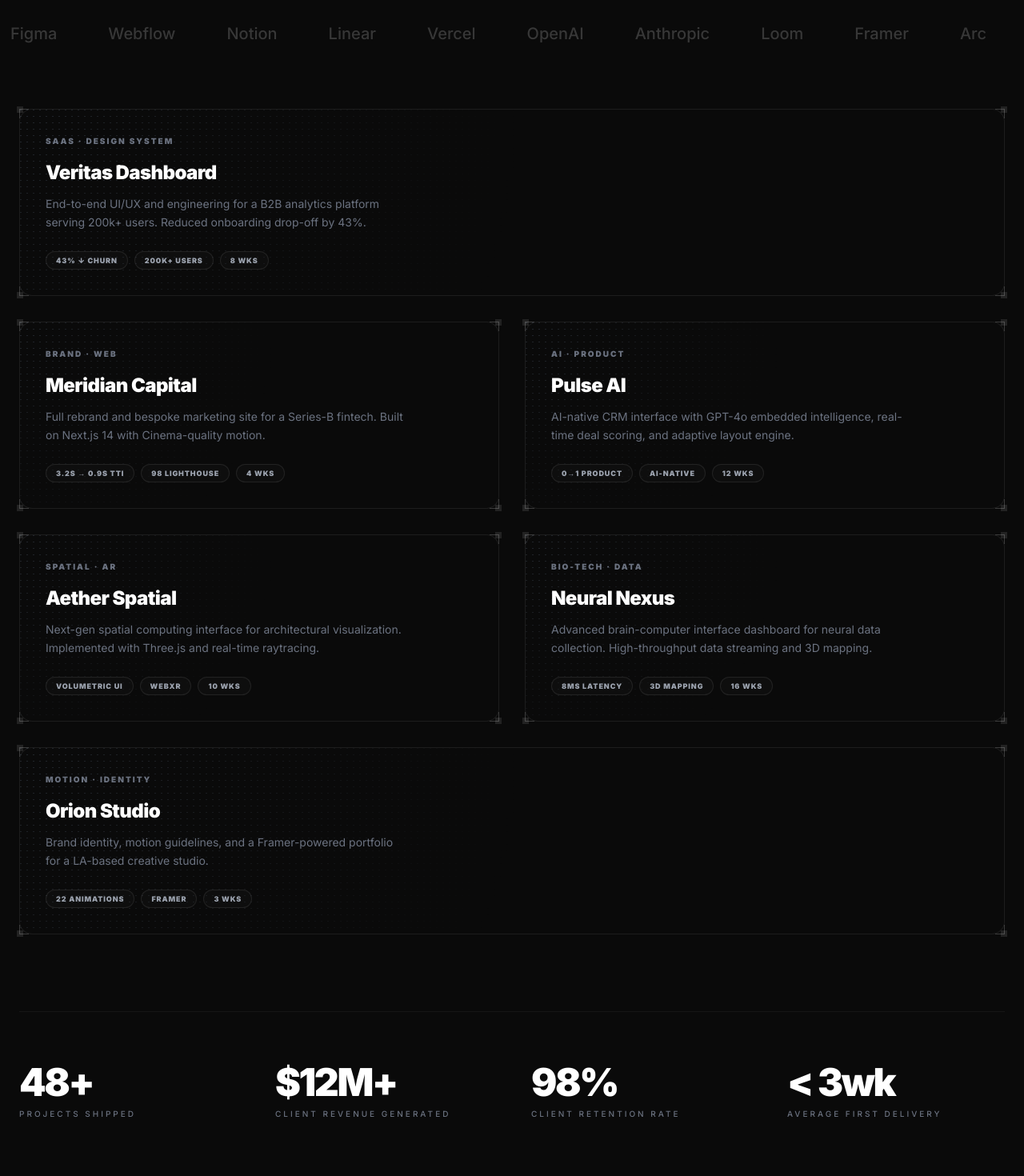
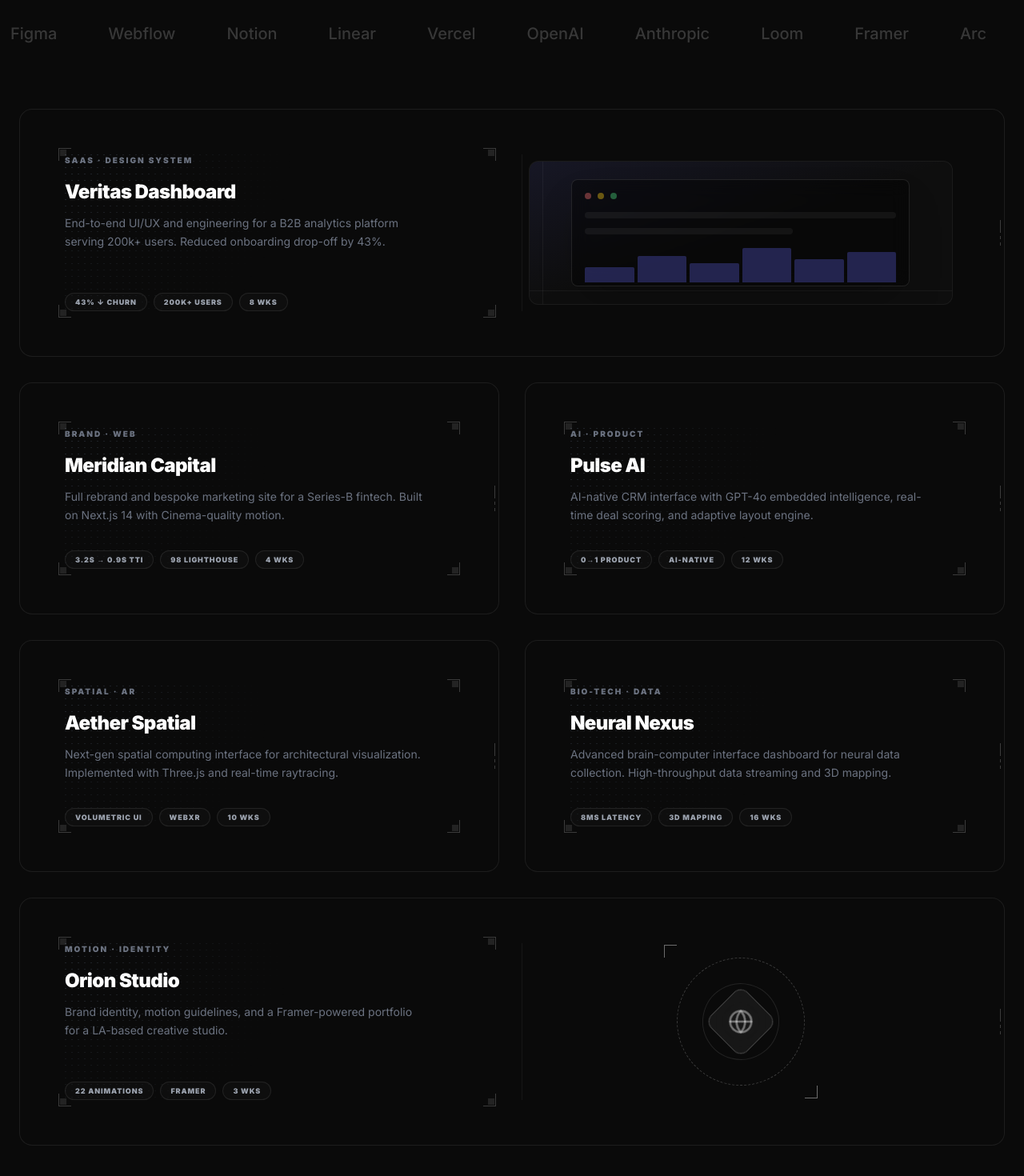
Before and after one commit to shivammane2007/edge_agency, a React (Vite) app: page / in a window 1280 px wide. Shown: the part 1060-2530 px from the top of the page at 80% size. Built offline with nearby package versions, Linux system fonts and the light colour scheme.

Commit message:
feat: add WorkMarquee and ServicesGrid components to showcase project portfolio and agency service offerings

```diff
--- a/components/ServicesGrid.tsx
+++ b/components/ServicesGrid.tsx
@@ -49,7 +49,7 @@ const SpotlightCard: React.FC<{
       viewport={{ once: true, margin: "-50px" }}
       custom={delay}
       variants={cardVariants}
-      className={`group relative isolate overflow-hidden rounded-[2rem] border border-white/[0.08] p-6 md:p-10 transition-colors hover:border-white/[0.15] ${className}`}
+      className={`group relative isolate overflow-hidden rounded-[2rem] border border-white/[0.08] p-10 md:p-14 transition-colors hover:border-white/[0.15] ${className}`}
     >
       {/* ── Layer -10: Background Color ── */}
       <div className="absolute inset-0 z-[-10] bg-[#0A0A0A]" />
@@ -66,17 +66,17 @@ const SpotlightCard: React.FC<{
           className="fill-white/[0.01] group-hover:fill-white/[0.02] transition-colors [mask-image:radial-gradient(400px_circle_at_center,white,transparent)]"
         />
 
-        {/* Technical Corners (Drafting Style) */}
-        <div className="absolute -left-[1px] -top-[1px] h-3 w-3 border-l border-t border-white/20 group-hover:border-white/50 transition-colors" />
-        <div className="absolute -right-[1px] -top-[1px] h-3 w-3 border-r border-t border-white/20 group-hover:border-white/50 transition-colors" />
-        <div className="absolute -left-[1px] -bottom-[1px] h-3 w-3 border-l border-b border-white/20 group-hover:border-white/50 transition-colors" />
-        <div className="absolute -right-[1px] -bottom-[1px] h-3 w-3 border-r border-b border-white/20 group-hover:border-white/50 transition-colors" />
+        {/* Technical Corners (Drafting Style) - Expanded for breathing room */}
+        <div className="absolute -left-2 -top-2 h-4 w-4 border-l border-t border-white/20 group-hover:border-white/50 transition-colors" />
+        <div className="absolute -right-2 -top-2 h-4 w-4 border-r border-t border-white/20 group-hover:border-white/50 transition-colors" />
+        <div className="absolute -left-2 -bottom-2 h-4 w-4 border-l border-b border-white/20 group-hover:border-white/50 transition-colors" />
+        <div className="absolute -right-2 -bottom-2 h-4 w-4 border-r border-b border-white/20 group-hover:border-white/50 transition-colors" />
 
         {/* Corner accent blocks */}
-        <div className="absolute -left-[4px] -top-[4px] h-2 w-2 bg-white/10 group-hover:bg-white/30 transition-colors" />
-        <div className="absolute -right-[4px] -top-[4px] h-2 w-2 bg-white/10 group-hover:bg-white/30 transition-colors" />
-        <div className="absolute -left-[4px] -bottom-[4px] h-2 w-2 bg-white/10 group-hover:bg-white/30 transition-colors" />
-        <div className="absolute -right-[4px] -bottom-[4px] h-2 w-2 bg-white/10 group-hover:bg-white/30 transition-colors" />
+        <div className="absolute -left-[6px] -top-[6px] h-2 w-2 bg-white/10 group-hover:bg-white/30 transition-colors" />
+        <div className="absolute -right-[6px] -top-[6px] h-2 w-2 bg-white/10 group-hover:bg-white/30 transition-colors" />
+        <div className="absolute -left-[6px] -bottom-[6px] h-2 w-2 bg-white/10 group-hover:bg-white/30 transition-colors" />
+        <div className="absolute -right-[6px] -bottom-[6px] h-2 w-2 bg-white/10 group-hover:bg-white/30 transition-colors" />
 
         {/* Spotlight effect */}
         <motion.div
--- a/components/WorkMarquee.tsx
+++ b/components/WorkMarquee.tsx
@@ -1,6 +1,6 @@
 import React from 'react';
 import { motion } from 'framer-motion';
-import { ArrowUpRight } from 'lucide-react';
+import { ArrowUpRight, BarChart2, Globe, Cpu, Layout } from 'lucide-react';
 import DotPattern from './ui/dot-pattern-1';
 
 // ─── Original marquee data & component ───
@@ -19,6 +19,65 @@ const MarqueeContent = () => (
   </div>
 );
 
+// High-fidelity visual components for flagship projects
+const VeritasVisual = () => (
+  <div className="relative w-full h-full min-h-[180px] flex items-center justify-center bg-white/[0.02] rounded-xl border border-white/5 overflow-hidden">
+    <div className="absolute inset-0 bg-gradient-to-br from-indigo-500/10 via-transparent to-transparent" />
+    <motion.div
+      initial={{ opacity: 0, scale: 0.9 }}
+      whileInView={{ opacity: 1, scale: 1 }}
+      className="relative z-10 w-4/5 h-3/4 bg-black/40 backdrop-blur-md border border-white/10 rounded-lg p-4 shadow-2xl"
+    >
+      <div className="flex items-center gap-2 mb-4">
+        <div className="w-2 h-2 rounded-full bg-red-400/40" />
+        <div className="w-2 h-2 rounded-full bg-yellow-400/40" />
+        <div className="w-2 h-2 rounded-full bg-green-400/40" />
+      </div>
+      <div className="space-y-3">
+        <div className="h-2 w-full bg-white/5 rounded-full" />
+        <div className="h-2 w-2/3 bg-white/5 rounded-full" />
+        <div className="mt-4 flex items-end gap-1 h-12">
+          {[0.4, 0.7, 0.5, 0.9, 0.6, 0.8].map((h, i) => (
+            <motion.div
+              key={i}
+              initial={{ height: 0 }}
+              whileInView={{ height: `${h * 100}%` }}
+              transition={{ delay: 0.5 + i * 0.1 }}
+              className="flex-1 bg-indigo-500/30 rounded-t-sm"
+            />
+          ))}
+        </div>
+      </div>
+    </motion.div>
+    {/* Decorative axis lines */}
+    <div className="absolute left-4 top-0 bottom-0 w-[1px] bg-white/5" />
+    <div className="absolute left-0 right-0 bottom-4 h-[1px] bg-white/5" />
+  </div>
+);
+
+const OrionVisual = () => (
+  <div className="relative w-full h-full min-h-[180px] flex items-center justify-center">
+    <div className="relative flex items-center justify-center">
+      <motion.div
+        animate={{ rotate: 360 }}
+        transition={{ duration: 20, repeat: Infinity, ease: "linear" }}
+        className="w-32 h-32 md:w-40 md:h-40 rounded-full border border-dashed border-white/20"
+      />
+      <motion.div
+        animate={{ rotate: -360 }}
+        transition={{ duration: 15, repeat: Infinity, ease: "linear" }}
+        className="absolute w-20 h-20 md:w-24 md:h-24 rounded-full border border-white/10"
+      />
+      <div className="absolute w-12 h-12 md:w-16 md:h-16 bg-white/5 backdrop-blur-xl border border-white/20 rounded-xl rotate-45 flex items-center justify-center">
+        <Globe className="w-6 h-6 md:w-8 md:h-8 text-white/40 -rotate-45" />
+      </div>
+      {/* Target markers */}
+      <div className="absolute -top-4 -left-4 w-4 h-4 border-l border-t border-white/40" />
+      <div className="absolute -bottom-4 -right-4 w-4 h-4 border-r border-b border-white/40" />
+    </div>
+  </div>
+);
+
 // Project case studies
 const projects = [
   {
@@ -28,6 +87,7 @@ const projects = [
     metrics: ["43% ↓ churn", "200k+ users", "8 wks"],
     accent: "from-white/[0.04] to-white/[0.01]",
     size: "lg:col-span-2",
+    visual: <VeritasVisual />
   },
   {
     tag: "Brand · Web",
@@ -68,6 +128,7 @@ const projects = [
     metrics: ["22 animations", "Framer", "3 wks"],
     accent: "from-white/[0.04] to-white/[0.01]",
     size: "lg:col-span-2",
+    visual: <OrionVisual />
   },
 ];
 
@@ -125,33 +186,31 @@ const WorkMarquee: React.FC = () => {
               whileInView="visible"
               viewport={{ once: true, margin: "-60px" }}
               variants={fadeUp}
-              className={`group relative bg-[#0A0A0A] border border-white/[0.08] rounded-2xl p-8 flex flex-col justify-between gap-6 cursor-pointer hover:border-white/[0.15] transition-all duration-300 ${p.size}`}
+              className={`group relative bg-[#0A0A0A] border border-white/[0.08] rounded-2xl p-10 md:p-14 transition-all duration-300 ${p.size}`}
             >
-              {/* Dot Pattern Texture */}
+              <div className={`flex flex-col lg:flex-row h-full gap-10 ${p.size.includes('col-span-2') ? '' : 'flex-col'}`}>
+
+                {/* Content Side */}
+                <div className="flex-1 flex flex-col justify-between gap-8 relative z-10">
+                  {/* Dot Pattern Texture (Only behind content for clarity) */}
                   <DotPattern
                     width={8}
                     height={8}
                     className="fill-white/[0.02] group-hover:fill-white/[0.04] transition-colors [mask-image:radial-gradient(circle_at_top_left,white,transparent,transparent)]"
                   />
 
-              {/* Technical Corners (Drafting Style) */}
-              <div className="absolute -left-[1px] -top-[1px] h-3 w-3 border-l border-t border-white/20 group-hover:border-white/50 transition-colors" />
-              <div className="absolute -right-[1px] -top-[1px] h-3 w-3 border-r border-t border-white/20 group-hover:border-white/50 transition-colors" />
-              <div className="absolute -left-[1px] -bottom-[1px] h-3 w-3 border-l border-b border-white/20 group-hover:border-white/50 transition-colors" />
-              <div className="absolute -right-[1px] -bottom-[1px] h-3 w-3 border-r border-b border-white/20 group-hover:border-white/50 transition-colors" />
+                  {/* Technical Corners (Drafting Style) - Offset for breathing room */}
+                  <div className="absolute -left-2 -top-2 h-4 w-4 border-l border-t border-white/20 group-hover:border-white/50 transition-colors" />
+                  <div className="absolute -right-2 -top-2 h-4 w-4 border-r border-t border-white/20 group-hover:border-white/50 transition-colors" />
+                  <div className="absolute -left-2 -bottom-2 h-4 w-4 border-l border-b border-white/20 group-hover:border-white/50 transition-colors" />
+                  <div className="absolute -right-2 -bottom-2 h-4 w-4 border-r border-b border-white/20 group-hover:border-white/50 transition-colors" />
 
                   {/* Corner accent blocks */}
-              <div className="absolute -left-[4px] -top-[4px] h-2 w-2 bg-white/10 group-hover:bg-white/30 transition-colors" />
-              <div className="absolute -right-[4px] -top-[4px] h-2 w-2 bg-white/10 group-hover:bg-white/30 transition-colors" />
-              <div className="absolute -left-[4px] -bottom-[4px] h-2 w-2 bg-white/10 group-hover:bg-white/30 transition-colors" />
-              <div className="absolute -right-[4px] -bottom-[4px] h-2 w-2 bg-white/10 group-hover:bg-white/30 transition-colors" />
+                  <div className="absolute -left-[6px] -top-[6px] h-2 w-2 bg-white/10 group-hover:bg-white/30 transition-colors" />
+                  <div className="absolute -right-[6px] -top-[6px] h-2 w-2 bg-white/10 group-hover:bg-white/30 transition-colors" />
+                  <div className="absolute -left-[6px] -bottom-[6px] h-2 w-2 bg-white/10 group-hover:bg-white/30 transition-colors" />
+                  <div className="absolute -right-[6px] -bottom-[6px] h-2 w-2 bg-white/10 group-hover:bg-white/30 transition-colors" />
 
-              {/* Arrow */}
-              <div className="absolute top-8 right-8 opacity-0 group-hover:opacity-100 group-hover:translate-x-1 group-hover:-translate-y-1 transition-all duration-300">
-                <ArrowUpRight className="h-5 w-5 text-white" />
-              </div>
-
-              <div className="relative z-10 flex flex-col h-full justify-between gap-6">
                   <div>
                     <span className="text-[10px] font-black uppercase tracking-[0.2em] text-gray-500 mb-4 block">
                       {p.tag}
@@ -173,6 +232,26 @@ const WorkMarquee: React.FC = () => {
                       </span>
                     ))}
                   </div>
+                </div>
+
+                {/* Visual Side (Targeted specifically to the blank space) */}
+                {p.visual && (
+                  <div className="flex-1 hidden lg:flex items-center justify-center p-2 relative z-10 border-l border-white/5">
+                    {p.visual}
+                  </div>
+                )}
+              </div>
+
+              {/* Arrow */}
+              <div className="absolute top-8 right-8 opacity-0 group-hover:opacity-100 group-hover:translate-x-1 group-hover:-translate-y-1 transition-all duration-300 z-20">
+                <ArrowUpRight className="h-5 w-5 text-white" />
+              </div>
+
+              {/* Functional Drafting markers */}
+              <div className="absolute right-0 top-1/2 -translate-y-1/2 flex flex-col gap-1 pr-1 opacity-20">
+                <div className="h-4 w-[1px] bg-white" />
+                <div className="h-1 w-[1px] bg-white" />
+                <div className="h-1 w-[1px] bg-white" />
               </div>
             </motion.div>
           ))}
```
Lines whose indentation alone changed are shown as unchanged.
